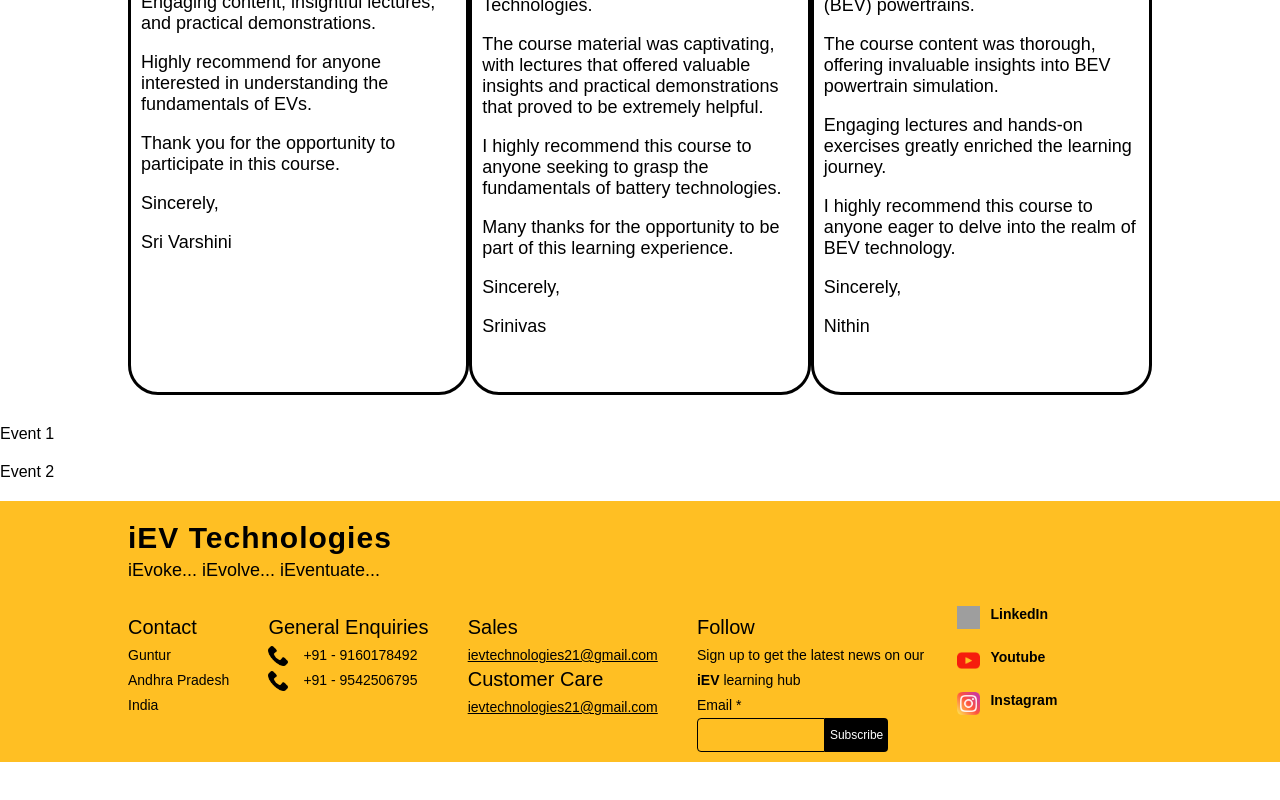
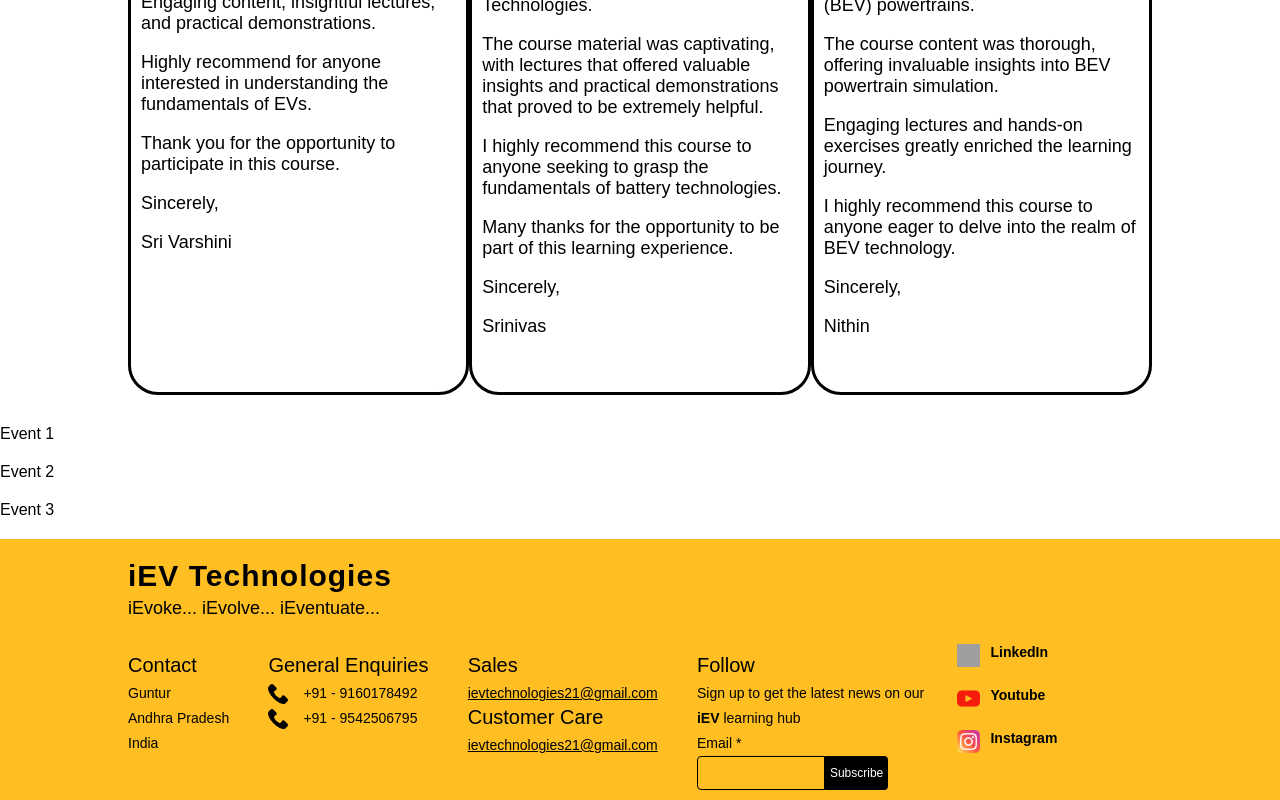
Before and after one commit to iev21/iev-frontend, an Angular app: page / in a window 1280 px wide. Shown: the part 2160-2960 px from the top of the page. Before the commit the page ends 2922 px from the top, so only its background shows below. Built offline with nearby package versions, Linux system fonts and the light colour scheme; grey boxes are pictures that could not be loaded.

Commit message:
Update events.component.ts

```diff
--- a/src/app/events/events.component.ts
+++ b/src/app/events/events.component.ts
@@ -1,29 +1,24 @@
 import { Component } from '@angular/core';
+import { trigger, transition, animate, style } from '@angular/animations';
 
 @Component({
   selector: 'app-events',
   templateUrl: './events.component.html',
-  styleUrls: ['./events.component.scss']
+  styleUrls: ['./events.component.scss'],
+  animations: [
+    trigger('rollIn', [
+      transition(':enter', [
+        style({ transform: 'translateX(-100%)', opacity: 0 }),
+        animate('500ms ease-out', style({ transform: 'translateX(0)', opacity: 1 })),
+      ])
+    ])
+  ]
 })
 export class EventsComponent {
-  events: any[] = [
-    {
-      title: 'Event 1',
-      date: new Date(2024, 3, 30),
-      location: 'Location 1',
-      description: 'Description of Event 1'
-    },
-    {
-      title: 'Event 2',
-      date: new Date(2024, 4, 15),
-      location: 'Location 2',
-      description: 'Description of Event 2'
-    },
+  events = [
+    { title: 'Event 1' },
+    { title: 'Event 2' },
+    { title: 'Event 3' },
     // Add more events as needed
   ];
-
-  registerForEvent(event: any): void {
-    // Add your registration logic here
-    console.log('Registered for event:', event);
-  }
 }
```
